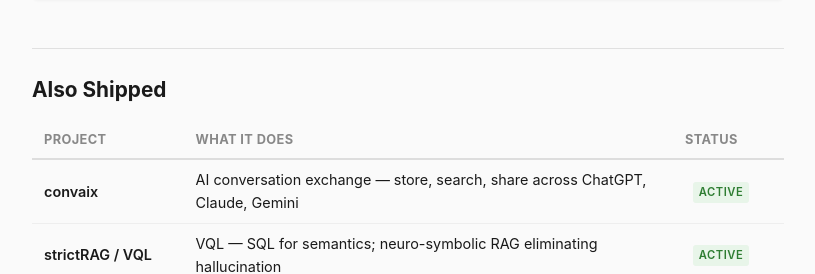
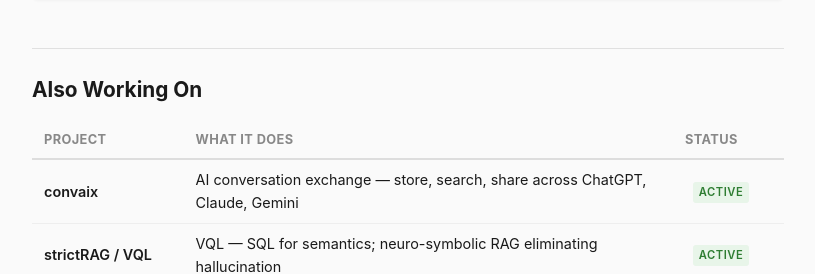
Before and after one commit to nborwankar/what-hath-claude-wrought, a Jekyll site: the page built from index.md, in a window 1280 px wide and 900 px high, scrolled down 2512 px. Shown: the part 183-457 px from the top of the window, without its empty margins (232-1047 px from the left). Built offline with Jekyll 4.4.1, drawn with Linux system fonts in a browser that asks for light colours.

Commit message:
Change catalog heading to 'Also Working On'

```diff
--- a/index.md
+++ b/index.md
@@ -41,7 +41,7 @@
 {% endfor %}
 
 <div class="catalog-section">
-<h2>Also Shipped</h2>
+<h2>Also Working On</h2>
 <table class="catalog-table">
 <thead>
 <tr>
```
